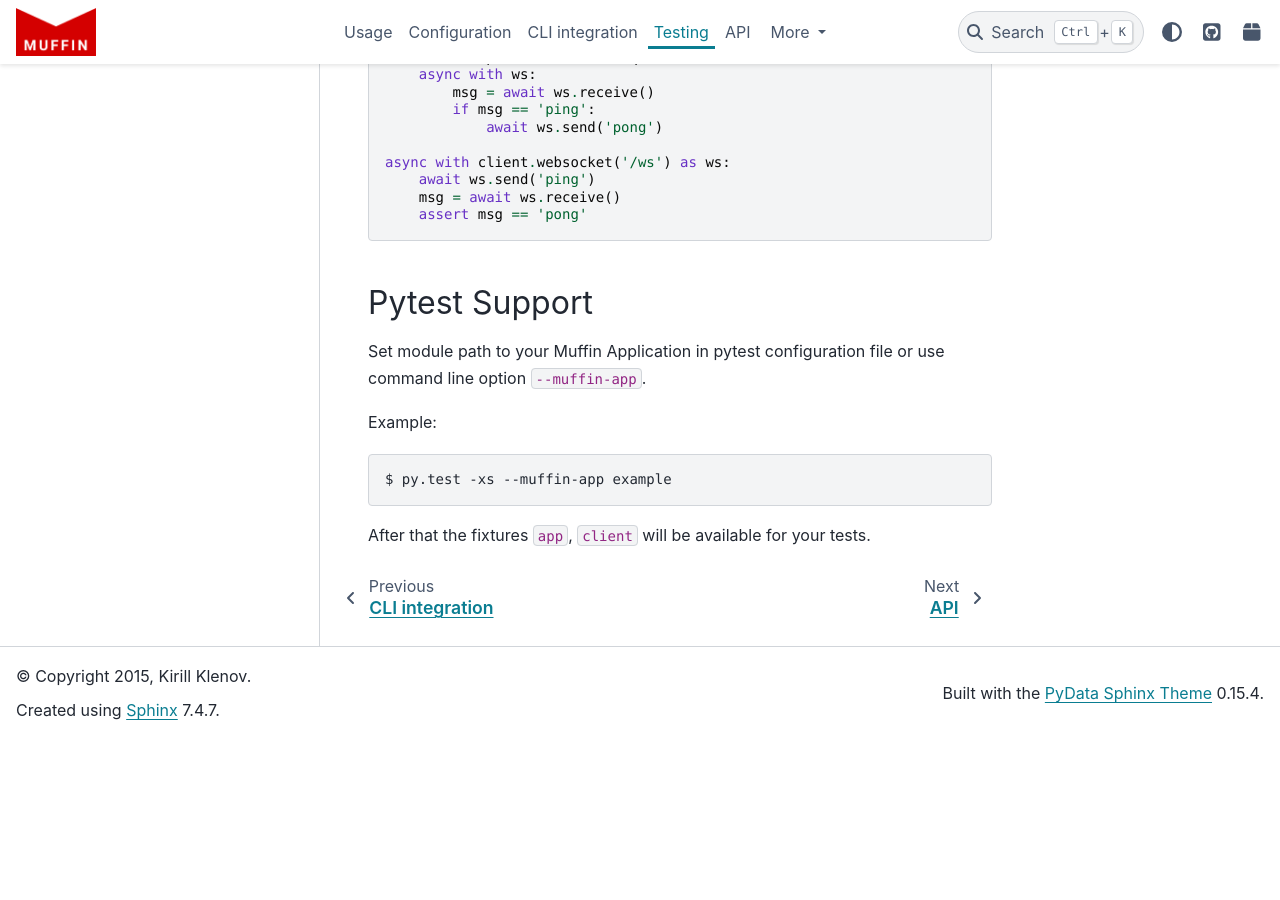
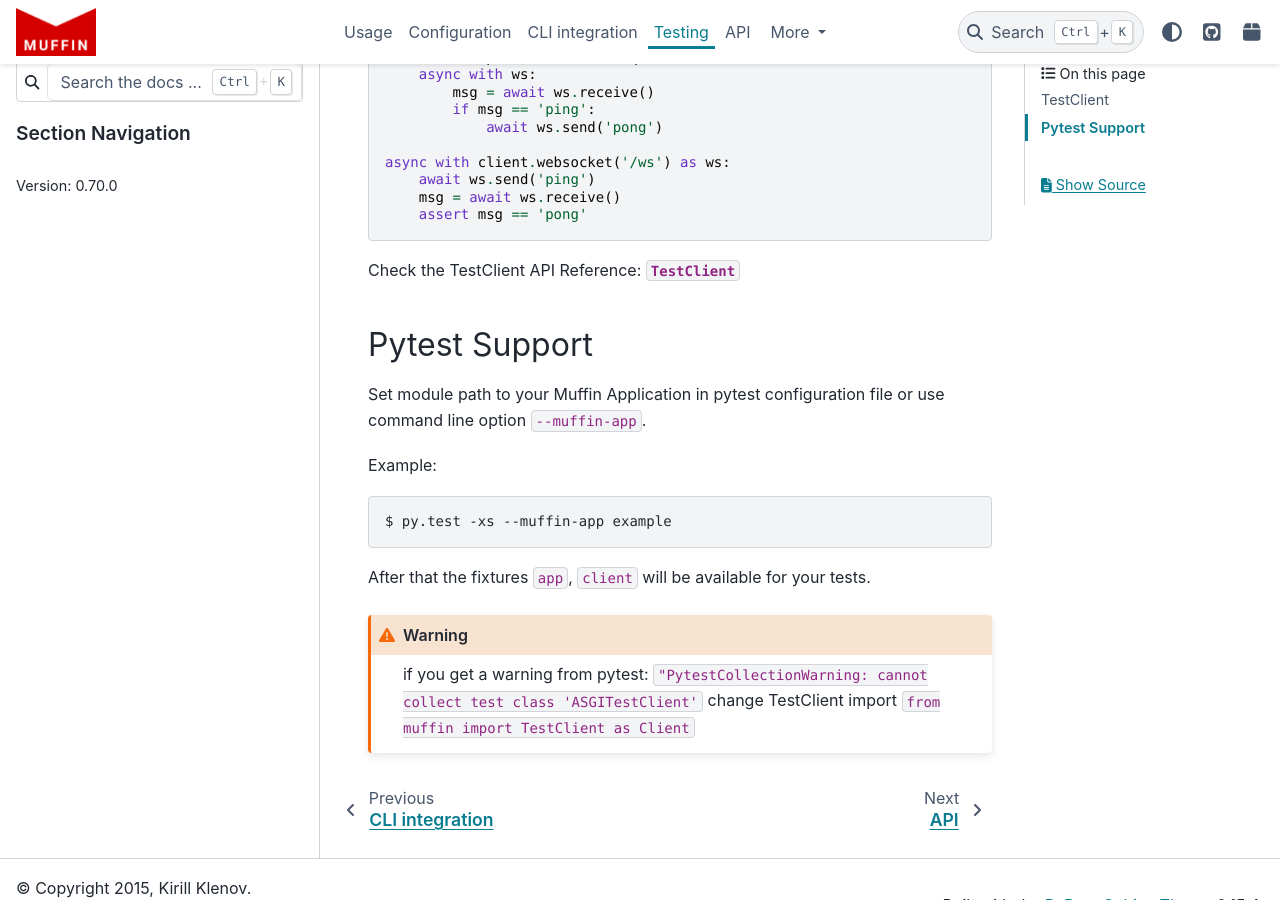
Before and after one commit to klen/muffin, a Sphinx documentation site: the page built from docs/testing.rst, in a window 1280 px wide and 900 px high, scrolled down 601 px. Built offline with Sphinx 7.4.7 and the PyData theme 0.15.4, drawn with Linux system fonts in a browser that asks for light colours; before the commit the page ends 1341 px from its top, so only the background shows below that.

Commit message:
docs: wip

```diff
--- a/docs/testing.rst
+++ b/docs/testing.rst
@@ -36,6 +36,8 @@
         msg = await ws.receive()
         assert msg == 'pong'
 
+Check the TestClient API Reference: :class:`~muffin.TestClient`
+
 
 Pytest Support
 --------------
@@ -48,3 +50,8 @@
     $ py.test -xs --muffin-app example
 
 After that the fixtures ``app``, ``client`` will be available for your tests.
+
+.. warning::
+
+   if you get a warning from pytest: ``"PytestCollectionWarning: cannot collect test class 'ASGITestClient'``
+   change TestClient import ``from muffin import TestClient as Client``
```
